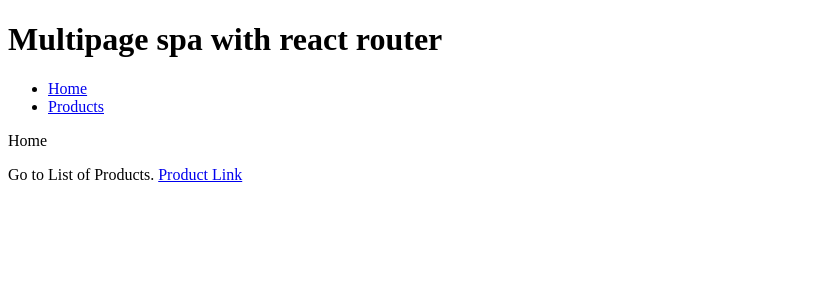
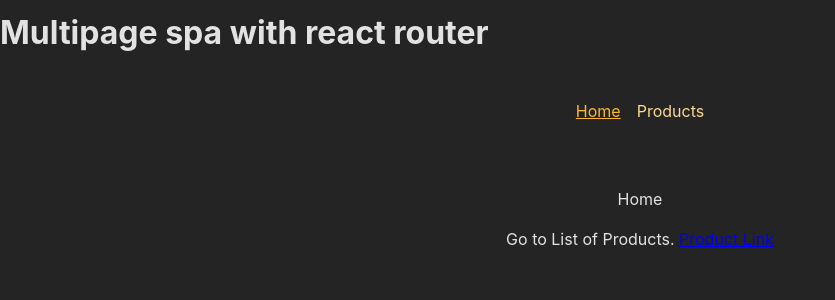
Before and after one commit to swapnilkatwe/multipage-spa-with-react-router, a React (Vite) app: page / in a window 1280 px wide. Shown: the top 300 px of the page, without its empty margins (0-835 px from the left). Built offline with nearby package versions, Linux system fonts and the light colour scheme.

Commit message:
Error Page added as a errorElement, Nav bar customisation with css and NavLink used.

```diff
--- a/src/App.jsx
+++ b/src/App.jsx
@@ -5,6 +5,7 @@
 import Products from "./pages/Products";
 import ProductDetails from "./pages/ProductDetails";
 import RootLayout from "./pages/RootLayout";
+import ErrorPage from "./pages/ErrorPage";
 
 function App() {
 
@@ -12,8 +13,9 @@
   const router = createBrowserRouter([
     {path: "/",
       element: <RootLayout />,
+      errorElement: <ErrorPage />,
       children: [
-        { path: "/", element: <Home /> },
+        { path: "/", element: <Home />},
         { path: "/products", element: <Products /> },
         { path: "/productdetails", element: <ProductDetails /> },
       ]
--- a/src/components/MainNavigation.jsx
+++ b/src/components/MainNavigation.jsx
@@ -1,15 +1,32 @@
-import { Link } from "react-router-dom";
+import { NavLink } from "react-router-dom";
+
+import cssClasses from "./MainNavigation.module.css";
 
 export default function MainNavigation() {
   return (
-    <header>
+    <header className={cssClasses.header}>
       <nav>
-        <ul>
+        <ul className={cssClasses.list}>
           <li>
-            <Link to="/">Home</Link>
+            <NavLink
+              to="/"
+              className={({ isActive }) =>
+                isActive ? cssClasses.active : undefined
+              }
+              end
+            >
+              Home
+            </NavLink>
           </li>
           <li>
-            <Link to="/products">Products</Link>
+            <NavLink
+              to="/products"
+              className={({ isActive }) =>
+                isActive ? cssClasses.active : undefined
+              }
+            >
+              Products
+            </NavLink>
           </li>
         </ul>
       </nav>
--- /dev/null
+++ b/src/components/MainNavigation.module.css
@@ -0,0 +1,23 @@
+.header {
+    max-width: 60rem;
+    margin: auto;
+    padding: 2rem;
+    display: flex;
+    justify-content: center;
+  }
+
+  .list {
+    display: flex;
+    gap: 1rem;
+  }
+
+  .list a {
+    text-decoration: none;
+    color: var(--color-primary-400);
+  }
+
+  .list a:hover,
+  .list a.active {
+    color: var(--color-primary-800);
+    text-decoration: underline;
+  }
--- a/src/index.css
+++ b/src/index.css
@@ -0,0 +1,61 @@
+* {
+  box-sizing: border-box;
+}
+
+:root {
+  font-family: Inter, Avenir, Helvetica, Arial, sans-serif;
+  font-size: 16px;
+  line-height: 24px;
+  font-weight: 400;
+
+  color-scheme: light dark;
+  color: rgba(255, 255, 255, 0.87);
+  background-color: #242424;
+
+  font-synthesis: none;
+  text-rendering: optimizeLegibility;
+  -webkit-font-smoothing: antialiased;
+  -moz-osx-font-smoothing: grayscale;
+  -webkit-text-size-adjust: 100%;
+
+  --color-gray-100: #f4f3f1;
+  --color-gray-200: #dddbd8;
+  --color-gray-300: #ccc9c6;
+  --color-gray-400: #aeaba7;
+  --color-gray-500: #8a8784;
+  --color-gray-600: #656360;
+  --color-gray-700: #4b4a47;
+  --color-gray-800: #31302e;
+  --color-gray-900: #1f1d1b;
+
+  --color-primary-100: #fcf3e1;
+  --color-primary-200: #fceccd;
+  --color-primary-300: #fae1af;
+  --color-primary-400: #fbd997;
+  --color-primary-500: #ffd37c;
+  --color-primary-600: #f9c762;
+  --color-primary-700: #fbc14d;
+  --color-primary-800: #fab833;
+  --color-primary-900: #f6ad1b;
+}
+
+body {
+  margin: 0;
+}
+
+ul {
+  list-style: none;
+  margin: 0;
+  padding: 0;
+}
+
+main {
+  margin: 2rem auto;
+  text-align: center;
+}
+
+.list a:hover,
+.list a:active {
+  color: var(--color-primary-900);
+
+}
--- /dev/null
+++ b/src/pages/ErrorPage.jsx
@@ -0,0 +1,13 @@
+import MainNavigation from "../components/MainNavigation";
+
+export default function ErrorPage() {
+  return (
+    <>
+    <MainNavigation />
+    <main>
+        <h1>An Error Occured...</h1>
+        <h2>Page not available!</h2>
+    </main>
+    </>
+  )
+}
--- a/src/pages/RootLayout.jsx
+++ b/src/pages/RootLayout.jsx
@@ -1,11 +1,12 @@
 import { Outlet } from "react-router-dom"
 import MainNavigation from "../components/MainNavigation"
-
 export default function RootLayout() {
   return (
     <>
     <MainNavigation />
+    <main>
     <Outlet />
+    </main>
     </>
   )
 }
--- /dev/null
+++ b/src/pages/RootLayout.module.css
@@ -0,0 +1,4 @@
+.content {
+    margin: 2rem auto;
+    text-align: center;
+}
```
